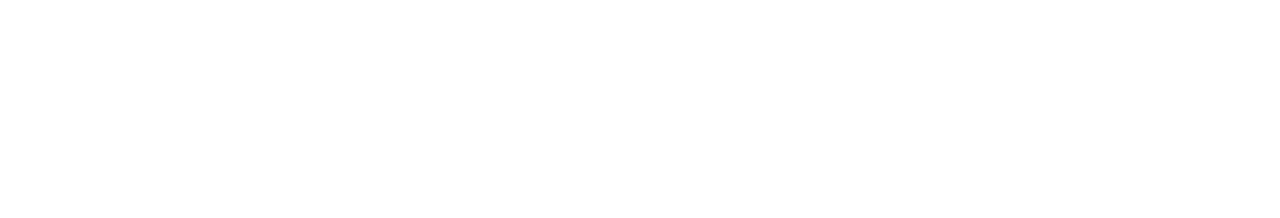
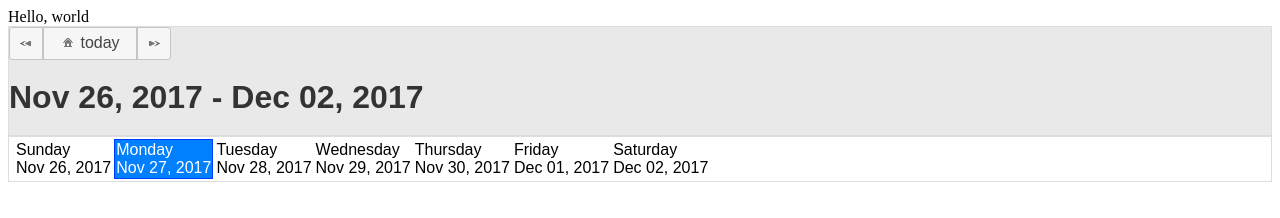
Before and after one commit to MinyaRancic/UMD-Schedule-Builder, a plain HTML site: page index.html in a window 1280 px wide. Shown: the top 218 px of the page. Drawn offline with nearby package versions, Linux system fonts and the light colour scheme.

Commit message:
I need to pay more attention to typos

```diff
--- a/index.html
+++ b/index.html
@@ -4,7 +4,7 @@
       <link rel="stylesheet" href="https://ajax.googleapis.com/ajax/libs/jqueryui/1.12.1/themes/smoothness/jquery-ui.css">
       <script src="https://ajax.googleapis.com/ajax/libs/jqueryui/1.12.1/jquery-ui.min.js"></script>
       <script src='Scripts/jquery.weekcalendar.js'></script>
-      <script src='Scripts/calendarRenderTest.js'><script>
+      <script src='Scripts/calendarRenderTest.js'></script>
    </head>
    Hello, world
    <div id='calendar'></div>
```
